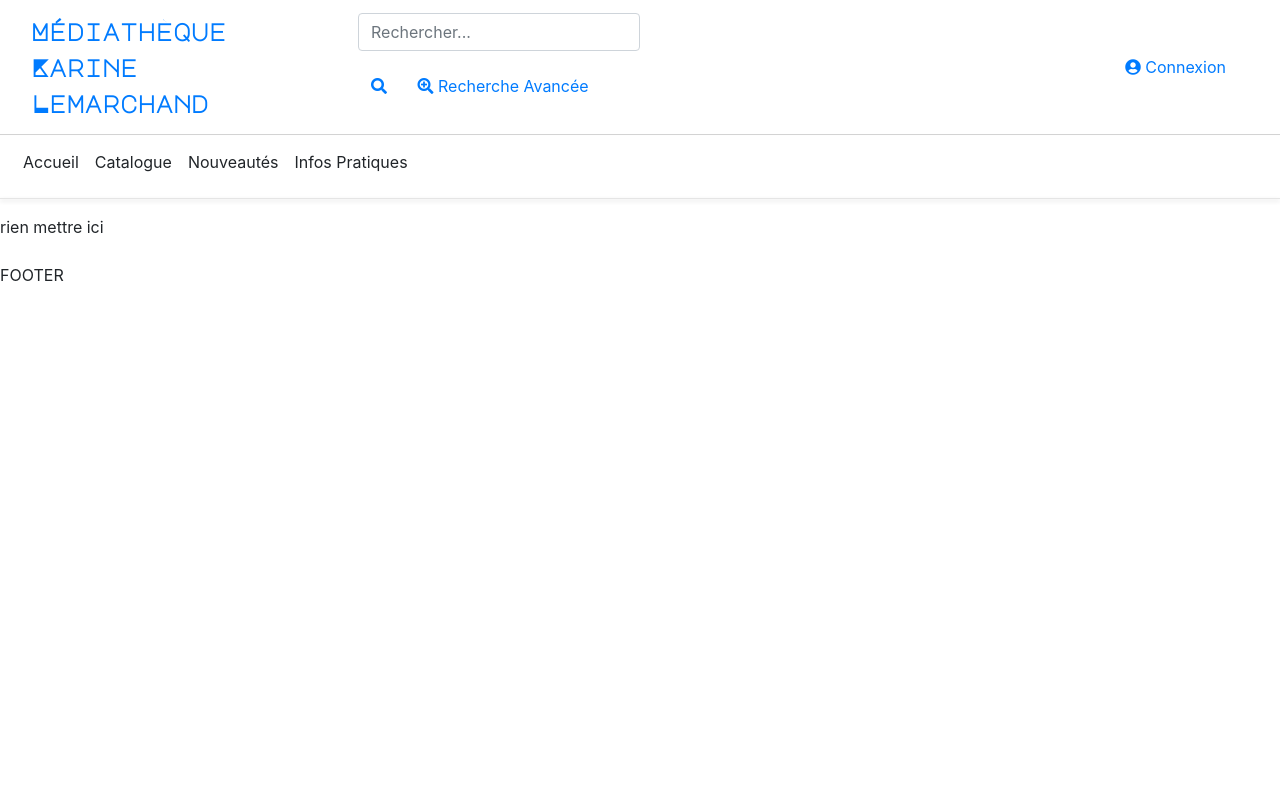
After one commit to florian-apavou/MediathequeGLA, a PHP site: page /php/accueil.php in a window 1280 px wide. The commit adds this page. Run offline with PHP 8.4, Linux system fonts and the light colour scheme; some libraries are stand-ins or nearby versions.

Commit message:
charge conteneur central

```diff
--- a/js/fonctions.js
+++ b/js/fonctions.js
@@ -1,12 +1,34 @@
-
-<script src="https://ajax.googleapis.com/ajax/libs/jquery/3.4.0/jquery.min.js"> </script>
-<script>
+function charge_conteneur_central(menu)
+{
+		menu = menu || "accueil";
+		if(menu == "accueil")
+		{
+			console.log("accueil");
+			$("#conteneur_central").load("../php/accueil.php");
+		}
+		if(menu == "catalogue")
+		{
+			console.log("catalogue");
+			$("#conteneur_central").load("../php/catalogue.php");
+		}
+		if(menu == "nouveautes")
+		{
+			console.log("nouveautes");
+			$("#conteneur_central").load("../php/nouveautes.php");
+		}
+		if(menu == "infos_pratiques")
+		{
+			console.log("infos_pratiques");
+			$("#conteneur_central").load("../php/infos_pratiques.php");
+		}
+}
 
 function charge_catalogue()
 {
 	filtre_recherche = $("#input_filtre_recherche").val();
 	filtre_type = [];
-	$("#div_filtre_type").find("input[type='checkbox']").each(function(){
+	$("#div_filtre_type").find("input[type='checkbox']").each(function()
+	{
 		if(this.checked)
 			filtre_type.push($(this).attr('id').split("_")[1]);
 	});
@@ -22,5 +44,3 @@ function reserveMedia(id_media)
 {
 
 }
-
-</script>
--- /dev/null
+++ b/php/accueil.php
@@ -0,0 +1,10 @@
+<?php
+  include "../php/header.php";
+  include "../php/includes.php";
+ ?>
+
+ <div id="conteneur_central">rien mettre ici</div></br>
+
+ <?php
+   include "../php/footer.php";
+  ?>
--- /dev/null
+++ b/php/footer.php
@@ -0,0 +1,3 @@
+<html>
+FOOTER
+</html>
--- /dev/null
+++ b/php/header.php
@@ -0,0 +1,108 @@
+<?php
+include "../php/fonctions.php";
+include "../php/includes.php";
+?>
+<!DOCTYPE html>
+<html>
+<head>
+	<!-- Encoding Standard-->
+	<meta charset="utf-8">
+	<meta name="viewport" content="width=device-width, initial-scale=1, shrink-to-fit=no">
+
+	<title>Accueil</title>
+
+</head>
+<body>
+
+	<!-- Navbar -->
+	<div class="navbar navbar-expand-lg" id="navbar-content">
+
+		<!-- Colonne Icone -->
+		<div class="col-lg-3 col-md-12 col-sm-12 col-xs-12">
+			<!-- Logo Navbar -->
+			<a class="navbar-brand" href="index.html">Médiathèque <br> Karine <br> Lemarchand</a>
+
+			<!-- Définition Bouton Collapse -->
+			<button class="navbar-toggler" type="button" data-toggle="collapse" data-target="#navbarSupportedContent" aria-controls="navbarSupportedContent" aria-expanded="false" aria-label="Toggle navigation">
+				<span class="navbar-toggler-icon"></span>
+			</button>
+		</div>
+
+
+		<div class="col-lg-9 col-md-12 col-sm-12 col-xs-12">
+			<div class="navbar-collapse collapse">
+
+				<!-- Colonne Recherche -->
+				<div class="col-lg-7 col-md-12 col-sm-12 col-xs-12 bg-nav-inverse">
+					<div class="form-group">
+						<div class="input-group">
+							<form method="GET" class="navbar-form" role="search">
+								<input class="form-control mr-sm-2" type="search" placeholder="Rechercher..." aria-label="Rechercher dans le Catalogue">
+							</form>
+							<div class="input-group-btn">
+								<button class="btn btn-link btn-search" data-toggle="tooltip" title-data-placement="bottom" data-original-title='Lancer la recherche'>
+									<i class="fa fa-search"></i>
+								</button>
+								<a class="btn btn-link" href="#">
+									<i class="fa fa-search-plus"></i>
+									<span class="hidden-sm hidden-xs"> Recherche Avancée</span>
+								</a>
+							</div>
+						</div>
+					</div>
+				</div>
+
+				<!-- Colonne Compte -->
+				<div class="col-lg-5 col-xs-12 d-flex">
+					<!-- Liste des boutons dispo. Ajouter <li> pour plus d'options-->
+					<ul class="nav navbar-nav ml-auto p-2">
+						<li class="bg-nav-inverse">
+							<a href="login.html">
+								<i class="fa fa-user-circle"></i>
+								<span> Connexion</span>
+							</a>
+						</li>
+					</ul>
+				</div>
+			</div>
+		</div>
+		<!--
+		<div class="collapse navbar-collapse">
+		<ul class="nav navbar-nav">
+		<li>
+		<a href="#">Accueil</a>
+	</li>
+	<li>
+	<a href="#">Catalogue</a>
+</li>
+<li>
+<a href="#">Nouveautés</a>
+</li>
+<li>
+<a href="#">Infos Pratiques</a>
+</li>
+</ul>
+</div>
+-->
+<!-- Menu sous navbar -->
+</div>
+<div class="container-fluid">
+	<div class="d-flex align-content-stretch flex-wrap">
+		<div class="mt-2 p-2 menu-web" onClick="charge_conteneur_central('accueil');">
+			Accueil
+		</div>
+		<div class="mt-2 p-2 menu-web" onClick="charge_conteneur_central('catalogue');">
+			Catalogue
+		</div>
+		<div class="mt-2 p-2 menu-web" onClick="charge_conteneur_central('nouveautes');">
+			Nouveautés
+		</div>
+		<div class="mt-2 p-2 menu-web" onClick="charge_conteneur_central('infos_pratiques');">
+			Infos Pratiques
+		</div>
+	</div>
+</div>
+<hr>
+
+</body>
+</html>
--- /dev/null
+++ b/php/includes.php
@@ -0,0 +1,23 @@
+
+<script type="text/javascript" src="../js/fonctions.js"></script>
+
+<!-- Bootstrap -->
+<link rel="stylesheet" href="https://stackpath.bootstrapcdn.com/bootstrap/4.3.1/css/bootstrap.min.css" integrity="sha384-ggOyR0iXCbMQv3Xipma34MD+dH/1fQ784/j6cY/iJTQUOhcWr7x9JvoRxT2MZw1T" crossorigin="anonymous">
+<script src="https://stackpath.bootstrapcdn.com/bootstrap/4.3.1/js/bootstrap.min.js" integrity="sha384-JjSmVgyd0p3pXB1rRibZUAYoIIy6OrQ6VrjIEaFf/nJGzIxFDsf4x0xIM+B07jRM" crossorigin="anonymous"></script>
+
+<!-- Font Awesome, Google Font -->
+<link rel="stylesheet" href="https://use.fontawesome.com/releases/v5.8.2/css/all.css" integrity="sha384-oS3vJWv+0UjzBfQzYUhtDYW+Pj2yciDJxpsK1OYPAYjqT085Qq/1cq5FLXAZQ7Ay" crossorigin="anonymous">
+<link href="https://fonts.googleapis.com/css?family=Major+Mono+Display" rel="stylesheet">
+
+<!-- Stylesheet -->
+<link rel="stylesheet" href="../css/style.css">
+
+<!-- Optional JavaScript -->
+<!-- jQuery first, then Popper.js, then Bootstrap JS -->
+<script src="https://ajax.googleapis.com/ajax/libs/jquery/3.4.0/jquery.min.js"></script>
+<script src="https://cdnjs.cloudflare.com/ajax/libs/popper.js/1.14.7/umd/popper.min.js"
+integrity="sha384-UO2eT0CpHqdSJQ6hJty5KVphtPhzWj9WO1clHTMGa3JDZwrnQq4sF86dIHNDz0W1"
+crossorigin="anonymous"></script>
+<script src="https://stackpath.bootstrapcdn.com/bootstrap/4.3.1/js/bootstrap.min.js"
+integrity="sha384-JjSmVgyd0p3pXB1rRibZUAYoIIy6OrQ6VrjIEaFf/nJGzIxFDsf4x0xIM+B07jRM"
+crossorigin="anonymous"></script>
```
Also changed, not shown: php/catalogue.php (+0 -117 lines), template.html (deleted, +0 -138 lines).
